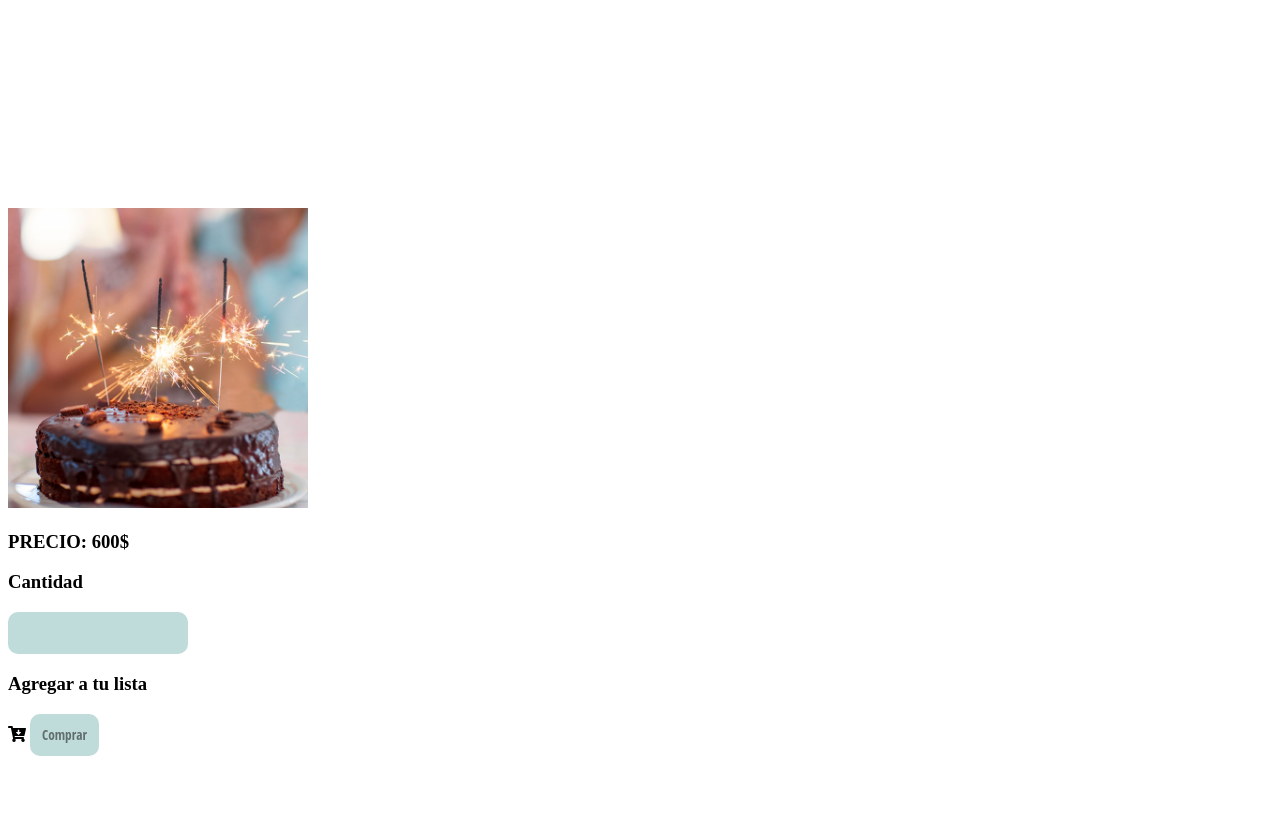
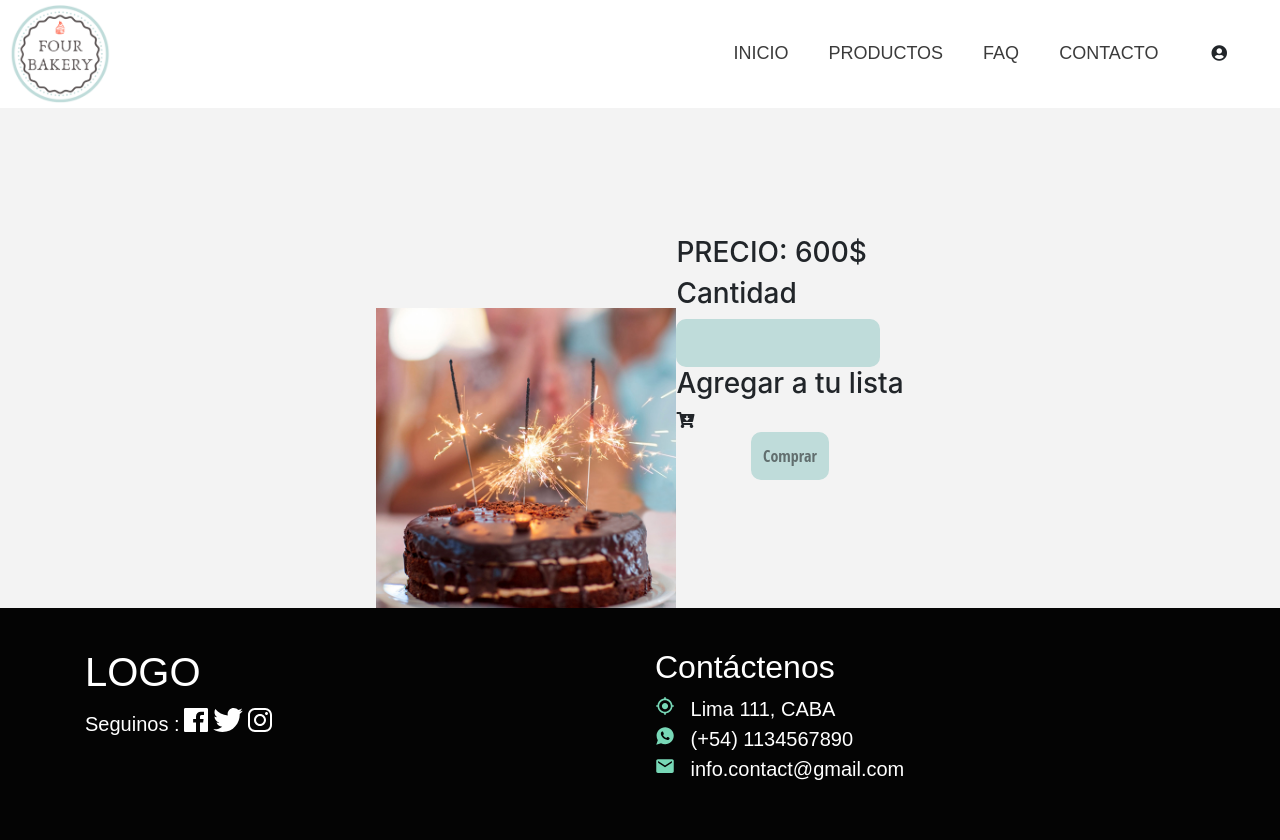
Before and after one commit to mar-p98/Proyecto, a PHP site: page /vistaDelProducto.php in a window 1280 px wide. Before the commit the page ends 756 px from the top, so only its background shows below. Run offline with PHP 8.4, Linux system fonts and the light colour scheme; some libraries are stand-ins or nearby versions.

Commit message:
cambios en header, y agrego footer y header a secciones que faltaban

```diff
--- a/contacto.php
+++ b/contacto.php
@@ -6,9 +6,9 @@
     <meta name="viewport" content="width-device-width, initial-scale=1">
     <link rel="stylesheet" href="https://stackpath.bootstrapcdn.com/bootstrap/4.3.1/css/bootstrap.min.css"
     integrity="sha384-ggOyR0iXCbMQv3Xipma34MD+dH/1fQ784/j6cY/iJTQUOhcWr7x9JvoRxT2MZw1T" crossorigin="anonymous">
+    <link rel="stylesheet" href="https://use.fontawesome.com/releases/v5.8.1/css/all.css" integrity="sha384-50oBUHEmvpQ+1lW4y57PTFmhCaXp0ML5d60M1M7uH2+nqUivzIebhndOJK28anvf" crossorigin="anonymous">
     <link rel="stylesheet" href="css/main.css">
     <link rel="stylesheet" href="css/contacto.css">
-    <link rel="stylesheet" href="https://use.fontawesome.com/releases/v5.8.1/css/all.css" integrity="sha384-50oBUHEmvpQ+1lW4y57PTFmhCaXp0ML5d60M1M7uH2+nqUivzIebhndOJK28anvf" crossorigin="anonymous">
     <title></title>
   </head>
   <body>
@@ -54,11 +54,11 @@
 
       <?php require("pieDePagina.php"); ?>
 
-
-      </body>
       <script src="https://code.jquery.com/jquery-3.3.1.slim.min.js" integrity="sha384-q8i/X+965DzO0rT7abK41JStQIAqVgRVzpbzo5smXKp4YfRvH+8abtTE1Pi6jizo" crossorigin="anonymous"></script>
       <script src="https://cdnjs.cloudflare.com/ajax/libs/popper.js/1.14.7/umd/popper.min.js" integrity="sha384-UO2eT0CpHqdSJQ6hJty5KVphtPhzWj9WO1clHTMGa3JDZwrnQq4sF86dIHNDz0W1" crossorigin="anonymous"></script>
       <script src="https://stackpath.bootstrapcdn.com/bootstrap/4.3.1/js/bootstrap.min.js" integrity="sha384-JjSmVgyd0p3pXB1rRibZUAYoIIy6OrQ6VrjIEaFf/nJGzIxFDsf4x0xIM+B07jRM" crossorigin="anonymous"></script>
       <script src="https://unpkg.com/ionicons@4.5.10-0/dist/ionicons.js"></script>
+      </body>
+
 
       </html>
--- a/css/Login_Registrarse.css
+++ b/css/Login_Registrarse.css
@@ -13,12 +13,16 @@
 
   display: flex;
   justify-content: center;
-  height: 100vh;
   align-items: center;
 }
 
 .boton{
   text-align: center;
+}
+
+#formulario{
+  margin-top: 50px;
+  margin-bottom: 50px;
 }
 
 #formulario .form-group label{
--- a/css/main.css
+++ b/css/main.css
@@ -1,6 +1,5 @@
 body{
   background-color: rgba(225,225,225,0.4) !important;
-
 }
 
 main{
@@ -20,6 +19,13 @@ main{
   width: 100px;
 }
 
+#dropdown-login{
+  margin-right: 0px;
+  display: flex;
+  flex-direction: column;
+  align-items: center;
+}
+
 #menu ul{
     list-style-type: none;
     text-align: right;
@@ -27,7 +33,11 @@ main{
     margin-right: 5px;
  }
 
- #menu li{
+.btn{
+   margin-right: 0px;
+ }
+
+.menuPrincipal{
     display: inline;
     text-align: center;
     margin: 0 35px 0 0;
@@ -53,13 +63,13 @@ main{
 #logo {
     float: left;
     margin: 5PX 10px;
-
+}
 
 
 /*estilo del Body*/
 
 
-}
+
 .carousel-inner img {
 
    width: 100%;
@@ -125,7 +135,7 @@ height: 500px;
 
 footer {
     color: white;
-    background-color: rgba(80, 80, 80, 0.6);
+    background-color: rgb(4, 4, 4);;
     font-family: "Noto Sans JP", sans-serif;
     padding-top: 40px;
     padding-bottom: 40px;
@@ -133,7 +143,7 @@ footer {
 }
 
 
-.centrado p{
+footer .centrado p{
   display: flex;
   align-items: center;
 }
@@ -151,3 +161,7 @@ footer a {
 .redes_icons {
     margin-left: 10px;
 }
+
+footer .container ul{
+  padding-left: 0px;
+}
--- a/encabezado.php
+++ b/encabezado.php
@@ -17,10 +17,17 @@
           <li class="menuPrincipal">
             <a href="contacto.php">CONTACTO</a>
           </li>
-          <li class='menuPrincipal'>
-            <a id=iconoPerson href="formularioLogin.php">
+          <li class='menuPrincipal usuario'>
+            <!-- <a id=iconoPerson href="formularioLogin.php">
               <span class= 'fa fa-user-circle' width="6" height="6"></span> </a>
-            </a>
+            </a> -->
+            <button class="btn" type="button" name="button" data-toggle="dropdown">
+              <span class= 'fa fa-user-circle' width="6" height="6"></span>
+            </button>
+            <ul class="dropdown-menu">
+                <li id="dropdown-login"><a href="formularioLogin.php">Inicia Sesión</a></li>
+                <li id="dropdown-login"><a href="formularioRegistro.php">Registrate</a></li>
+            </ul>
           </li>
         </ul>
       </div>
--- a/formularioRegistro.php
+++ b/formularioRegistro.php
@@ -35,6 +35,8 @@
     <meta name="viewport" content="width-device-width, initial-scale=1">
     <link rel="stylesheet" href="https://stackpath.bootstrapcdn.com/bootstrap/4.3.1/css/bootstrap.min.css"
     integrity="sha384-ggOyR0iXCbMQv3Xipma34MD+dH/1fQ784/j6cY/iJTQUOhcWr7x9JvoRxT2MZw1T" crossorigin="anonymous">
+    <link rel="stylesheet" href="https://use.fontawesome.com/releases/v5.8.1/css/all.css"
+    integrity="sha384-50oBUHEmvpQ+1lW4y57PTFmhCaXp0ML5d60M1M7uH2+nqUivzIebhndOJK28anvf" crossorigin="anonymous">
 
     <link rel="stylesheet" href="css/Login_Registrarse.css">
     <link rel="stylesheet" href="css/main.css">
@@ -89,10 +91,6 @@
       </div>
 
 
-      <div class="contenedor">
-
-      </div>
-
     </main>
 
 
--- a/preguntasFrecuentes.php
+++ b/preguntasFrecuentes.php
@@ -12,6 +12,7 @@
     <link href="https://fonts.googleapis.com/css?family=Courgette|Dancing+Script&display=swap" rel="stylesheet">
     <link rel="stylesheet" href="https://use.fontawesome.com/releases/v5.8.1/css/all.css" integrity="sha384-50oBUHEmvpQ+1lW4y57PTFmhCaXp0ML5d60M1M7uH2+nqUivzIebhndOJK28anvf" crossorigin="anonymous">
     <link href="https://fonts.googleapis.com/css?family=Noto+Sans+JP&display=swap" rel="stylesheet">
+
 		<link rel="stylesheet" href="css/fontawesome/css.css">
     <link rel="stylesheet" href="css/esilo.css">
     <link rel="stylesheet" href="css/preguntasFrecuentes.css">
--- a/vistaDelProducto.php
+++ b/vistaDelProducto.php
@@ -5,11 +5,18 @@
     <meta name="viewport" content="width=device-width, initial-scale=1.0">
     <meta http-equiv="X-UA-Compatible" content="ie=edge">
     <title>Producto</title>
+    <link rel="stylesheet" href="https://use.fontawesome.com/releases/v5.8.1/css/all.css" integrity="sha384-50oBUHEmvpQ+1lW4y57PTFmhCaXp0ML5d60M1M7uH2+nqUivzIebhndOJK28anvf" crossorigin="anonymous">
+    <link rel="stylesheet" href="https://stackpath.bootstrapcdn.com/bootstrap/4.3.1/css/bootstrap.min.css"
+    integrity="sha384-ggOyR0iXCbMQv3Xipma34MD+dH/1fQ784/j6cY/iJTQUOhcWr7x9JvoRxT2MZw1T" crossorigin="anonymous">
+    <link href="https://unpkg.com/ionicons@4.5.10-0/dist/css/ionicons.min.css" rel="stylesheet">
     <link rel="stylesheet" href="css/vista-del-producto.css">
-    <link rel="stylesheet" href="https://use.fontawesome.com/releases/v5.8.1/css/all.css" integrity="sha384-50oBUHEmvpQ+1lW4y57PTFmhCaXp0ML5d60M1M7uH2+nqUivzIebhndOJK28anvf" crossorigin="anonymous">
+    <link rel="stylesheet" href="css/main.css">
 </head>
 <body>
 
+  <?php require("encabezado.php"); ?>
+
+    <main>
       <div class="contenedor">
           <article>
           <img src="img/chocalateCake.jpg"/>
@@ -24,5 +31,16 @@
           </div>
       </div>
 
+    </main>
+    <?php require("pieDePagina.php"); ?>
+
+
+    <script src="https://unpkg.com/ionicons@4.5.10-0/dist/ionicons.js"></script>
+    <script src="https://code.jquery.com/jquery-3.3.1.slim.min.js" integrity="sha384-q8i/X+965DzO0rT7abK41JStQIAqVgRVzpbzo5smXKp4YfRvH+8abtTE1Pi6jizo" crossorigin="anonymous"></script>
+    <script src="https://cdnjs.cloudflare.com/ajax/libs/popper.js/1.14.7/umd/popper.min.js" integrity="sha384-UO2eT0CpHqdSJQ6hJty5KVphtPhzWj9WO1clHTMGa3JDZwrnQq4sF86dIHNDz0W1" crossorigin="anonymous"></script>
+    <script src="https://stackpath.bootstrapcdn.com/bootstrap/4.3.1/js/bootstrap.min.js" integrity="sha384-JjSmVgyd0p3pXB1rRibZUAYoIIy6OrQ6VrjIEaFf/nJGzIxFDsf4x0xIM+B07jRM" crossorigin="anonymous"></script>
+
 </body>
+
+
 </html>
```
Also changed, not shown: formularioLogin.php (+7 -4 lines). Lines whose indentation alone changed are shown as unchanged.
